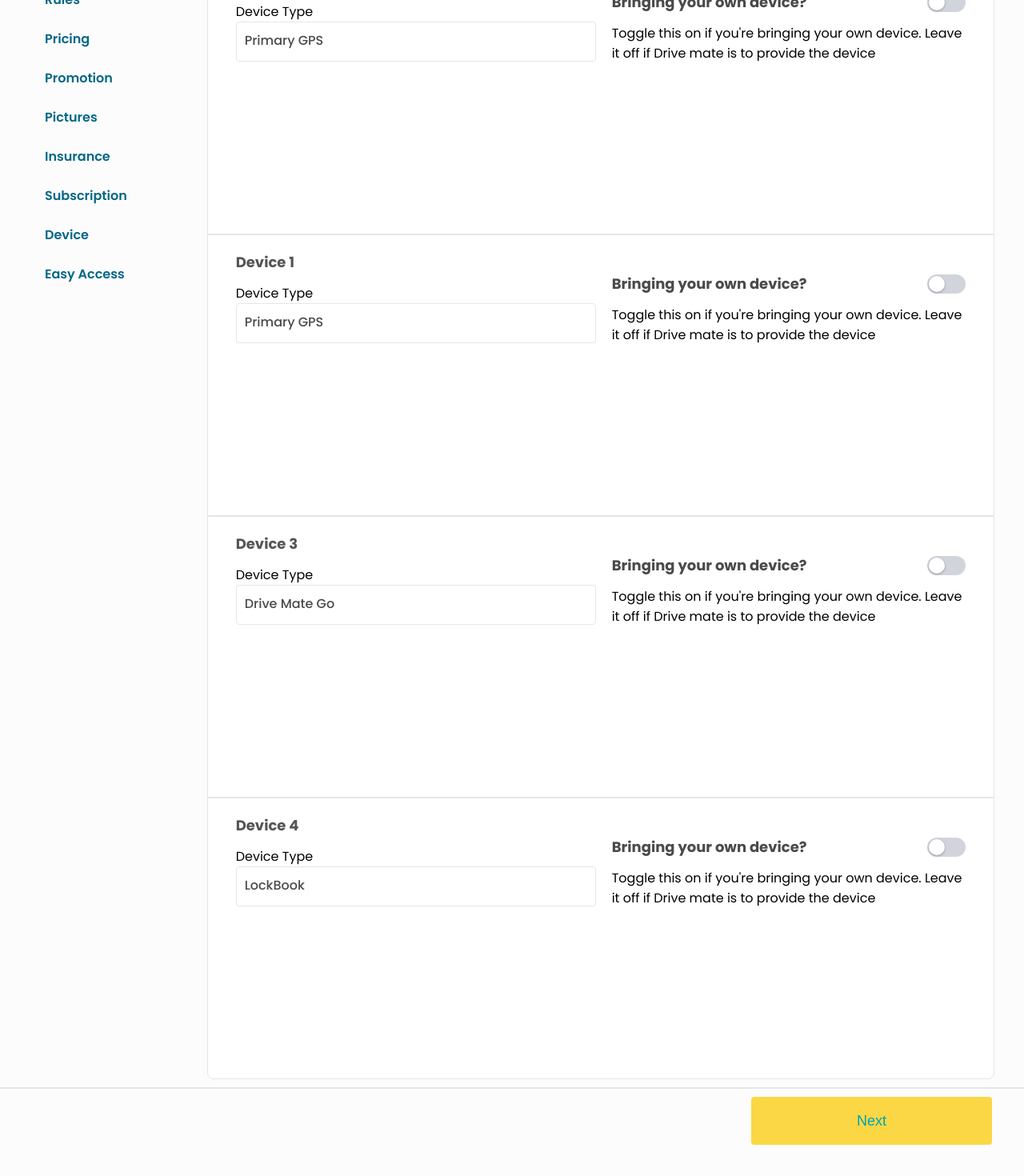
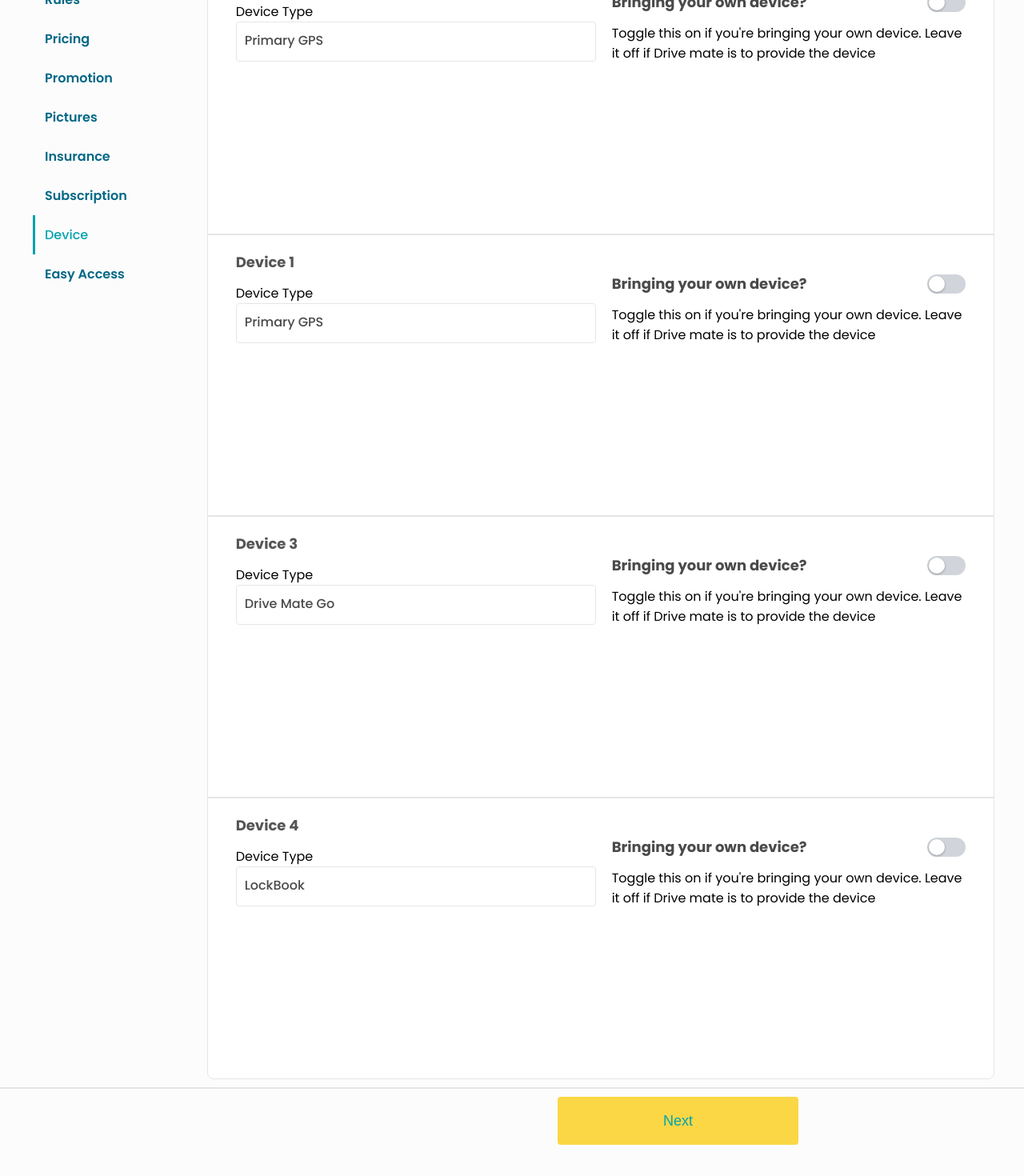
Before and after one commit to Ukandiesunday/drive-lah-frontent-intern-assignment, a React (Vite) app: page /device in a window 1280 px wide. Shown: the part 308-1778 px from the top of the page at 80% size. Built offline with nearby package versions, Linux system fonts and the light colour scheme.

Commit message:
implemented sidebar routes to dynamically update when navigating with next button

```diff
--- a/src/components/footer/Footer.jsx
+++ b/src/components/footer/Footer.jsx
@@ -1,14 +1,16 @@
 import { useNavigate } from "react-router-dom";
 import "./footer.css";
 
-const Footer = (pathName) => {
+const Footer = () => {
   const navigate = useNavigate();
 
   return (
-    <div className="footer">
-      <button onClick={() => navigate("/device")} className="next-btn">
-        Next
-      </button>
+    <div className="footer-container">
+      <div className="footer">
+        <button onClick={() => navigate("/device")} className="next-btn">
+          Next
+        </button>
+      </div>
     </div>
   );
 };
--- a/src/components/footer/footer.css
+++ b/src/components/footer/footer.css
@@ -2,10 +2,13 @@
   padding: 10px 20px;
   display: flex;
   justify-content: right;
+  width: 100%;
+}
+
+.footer-container {
   border-top: 2px solid #e6e6e6;
-  padding-bottom: 80px;
-  margin-bottom: 80px;
 }
+
 .next-btn {
   color: #00a3ad;
   border: 3px solid transparent;
@@ -31,6 +34,8 @@
   }
 
   .footer {
-    padding: 10px 40px;
+    padding: 10px 26px 50px;
+
+    max-width: 80%;
   }
 }
--- a/src/components/sidebar/Sidebar.jsx
+++ b/src/components/sidebar/Sidebar.jsx
@@ -2,7 +2,7 @@
 import { FaCheck } from "react-icons/fa";
 import { handleRetrieveItem, handleStoreItem } from "../../helpers/storage";
 import "./sidebar.css";
-import { Link } from "react-router-dom";
+import { Link, useLocation } from "react-router-dom";
 
 const Sidebar = () => {
   const [activeItem, setActiveItem] = useState(
@@ -14,18 +14,40 @@
     return stored ? JSON.parse(stored) : [];
   });
 
+  const location = useLocation();
+  const [activeRoute, setActiveRoute] = useState(location.pathname);
+
+  console.log(activeRoute);
+  useEffect(() => {
+    setActiveRoute(location.pathname);
+  }, [location]);
+
+  // const navItems = [
+  //   "location",
+  //   "about",
+  //   "features",
+  //   "rules",
+  //   "pricing",
+  //   "promotion",
+  //   "pictures",
+  //   "insurance",
+  //   "subscription",
+  //   "device",
+  //   "easy access",
+  // ];
+
   const navItems = [
-    "location",
-    "about",
-    "features",
-    "rules",
-    "pricing",
-    "promotion",
-    "pictures",
-    "insurance",
-    "subscription",
-    "device",
-    "easy access",
+    { path: "/location", content: "location" },
+    { path: "/about", content: "about" },
+    { path: "/features", content: "features" },
+    { path: "/rules", content: "rules" },
+    { path: "/pricing", content: "pricing" },
+    { path: "/promotion", content: "promotion" },
+    { path: "/pictures", content: "pictures" },
+    { path: "/insurance", content: "insurance" },
+    { path: "/subscription", content: "subscription" },
+    { path: "/device", content: "device" },
+    { path: "/easy-access", content: "easy access" },
   ];
 
   const handleItemClick = (item) => {
@@ -45,18 +67,19 @@
   return (
     <div className="sidebar">
       <ul className="nav-list">
-        {navItems.map((item) => (
-          <li key={item}>
+        {navItems.map((item, index) => (
+          <li key={index}>
             <Link
-              to={item}
-              onClick={() => handleItemClick(item)}
-              className={`nav-item ${item === activeItem ? "active" : ""}`}
+              to={item.path}
+              onClick={() => handleItemClick(item.path)}
+              className={`nav-item ${
+                item.path === activeRoute ? "active" : ""
+              }`}
             >
-              <span>{item}</span>
+              <span>{item.content}</span>
 
-              {visitedItems.includes(item) && activeItem !== item && (
-                <FaCheck className="check-icon" />
-              )}
+              {visitedItems.includes(item.path) &&
+                activeRoute !== item.path && <FaCheck className="check-icon" />}
             </Link>
           </li>
         ))}
```
